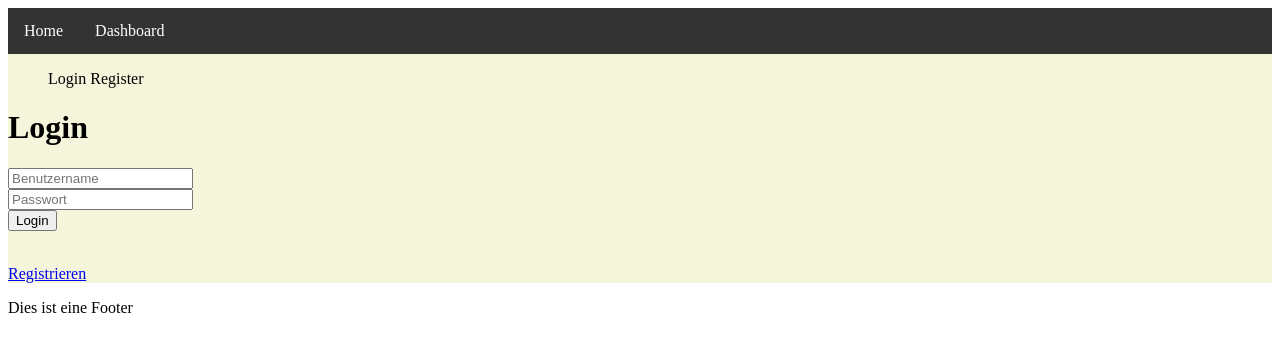
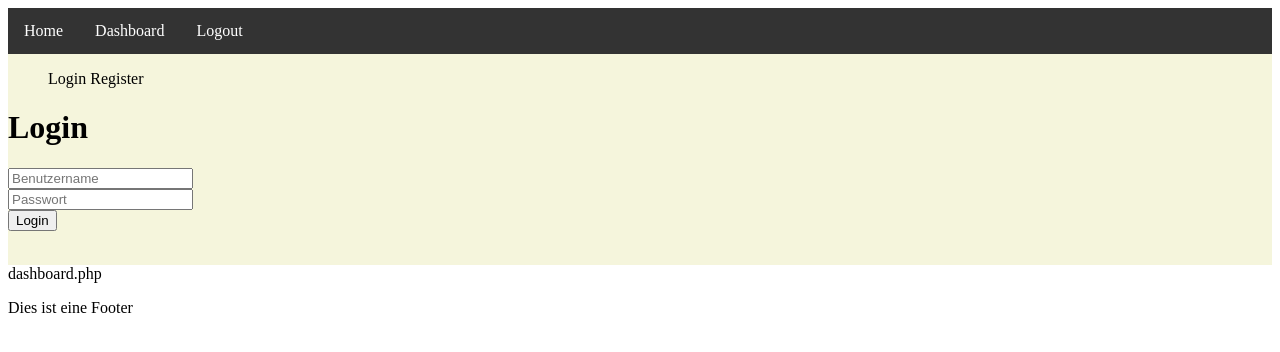
Before and after one commit to Klogzer/bdmPlaner, a PHP site: page /resources/includes/web/dashboard.php in a window 1280 px wide. Shown: the top 352 px of the page. Run offline with PHP 8.4, Linux system fonts and the light colour scheme; the visitor is signed in with stand-in values (Sample User, id 1).

Commit message:
page internal pathing

```diff
--- a/resources/includes/register_family.php
+++ b/resources/includes/register_family.php
@@ -1,5 +1,4 @@
 <?php
-
 if (isset($_POST['submit'])) {
     require_once "../config/config.php";
 // Hier laden wir unsere Verbindung zur Datenbank
--- a/resources/includes/router.php
+++ b/resources/includes/router.php
@@ -8,40 +8,38 @@
 
 // fallback to directory "/" if attribute isnt set
 $request = $_SERVER['REQUEST_URI'];
-$url = explode('/',$request);
+$url = explode('/', $request);
 $request = end($url);
-if (isset($_SESSION['user_id'])) {
-    // restricted Area
-    // User is logged in
-    switch ($request) {
-        case
-        'dashboard' :
-            require "../web/view/family.php";
-            break;
-    }
-    switch ($request) {
-        case
-        'family' :
-            require "../web/view/family.php";
-            break;
-    }
-    // charakter needs addition for the charakter
-    switch ($request) {
-        case
-        'character' :
-            require "../web/view/family.php";
-            break;
-    }
-} else {
+echo $request;
+if (!isset($_SESSION['user_id'])) {
     // nonrestricted
     switch ($request) {
         case "home" :
             require "../web/view/frontpage.php";
             break;
+
         // not realy needed due to htaccess always routing to index
         default:
             http_response_code(404);
             require "../web/view/404.php";
             break;
     }
+} else {
+    // restricted Area
+    // User is logged in
+    switch ($request) {
+        case 'family':
+        case 'dashboard' :
+            require "../web/view/family.php";
+            break;
+        // charakter needs addition for the charakter
+        case
+        'character' :
+            require "../web/view/character.php";
+            break;
+        case "logout" :
+            require "../web/view/logout.php";
+            break;
+    }
+
 }
--- a/resources/includes/signup_inc.php
+++ b/resources/includes/signup_inc.php
@@ -1,5 +1,4 @@
 <?php
-
 // IF-Abfrage, damit kein Inhalt angezeigt wird,
 // wenn ein User die URL errät
 if (isset($_POST['submit'])) {
--- a/web/body.php
+++ /dev/null
@@ -1,5 +0,0 @@
-<?php
-// hier code zum verwalten des angezeigten bodies
-?>
-
-<p>this is some Placeholder Text</p>
--- a/web/dashboard.php
+++ /dev/null
@@ -1 +0,0 @@
-useless
--- a/web/forms/family.php
+++ b/web/forms/family.php
@@ -1,6 +1,3 @@
-<?php
-session_start();
-?>
 <?php
 include 'dbhandler/familyhandler.php';
 $family = familyhandler::getFamilyByUserID($_SESSION['user_id']);
--- a/web/forms/login.html
+++ b/web/forms/login.html
@@ -1,8 +1,7 @@
 <h1>Login</h1>
-<form action="../resources/includes/login_inc.php" method="POST">
+<form action="/BDMplaner/resources/includes/login_inc.php" method="POST">
     <input type="text" name="user" placeholder="Benutzername"><br>
     <input type="password" name="password" placeholder="Passwort"><br>
     <button type="submit" name="submit">Login</button>
 </form>
 <br>
-<a href="forms/signup.php">Registrieren</a>
--- a/web/header.php
+++ b/web/header.php
@@ -1,9 +1,14 @@
 <div class="menu">
     <ul>
         <li><a href="home">Home</a></li>
-        <li><a href="dashboard">Dashboard</a></li>
+        <?php
+        echo (isset($_SESSION["user_id"]))?
+            "<li><a href=\"dashboard\">Dashboard</a></li>
+             <li><a href=\"logout\">Logout</a></li>" : "" ; ?>
+
     </ul>
 </div>
+
 <div class="login-register-box">
     <div>
         <ul>
@@ -11,6 +16,7 @@
             <li style="display: inline" onclick="showRegister()">Register</li>
         </ul>
     </div>
+
     <div id="login">
         <?php require_once("forms/login.html"); ?>
     </div>
--- a/web/js/register_login.js
+++ b/web/js/register_login.js
@@ -6,5 +6,7 @@ function showLogin() {
 function showRegister() {
     document.getElementById("login").style.display = 'none';
     document.getElementById("register").style.display = 'block';
-
 }
+function logout(){
+    document.getElementById("logout").submit();
+}
--- a/web/view/family.php
+++ b/web/view/family.php
@@ -1,2 +1,5 @@
 <?php
 echo "this ist Family";
+if (isset($_SESSION['user_id'])) {
+    echo "willkommen";
+}
--- /dev/null
+++ b/web/view/logout.php
@@ -0,0 +1,4 @@
+<?php
+include_once "../resources/includes/logout_inc.php";
+
+exit();
```
Also changed, not shown: resources/includes/login_inc.php (+6 -7 lines), resources/includes/logout_inc.php (+1 -6 lines), .htaccess.
